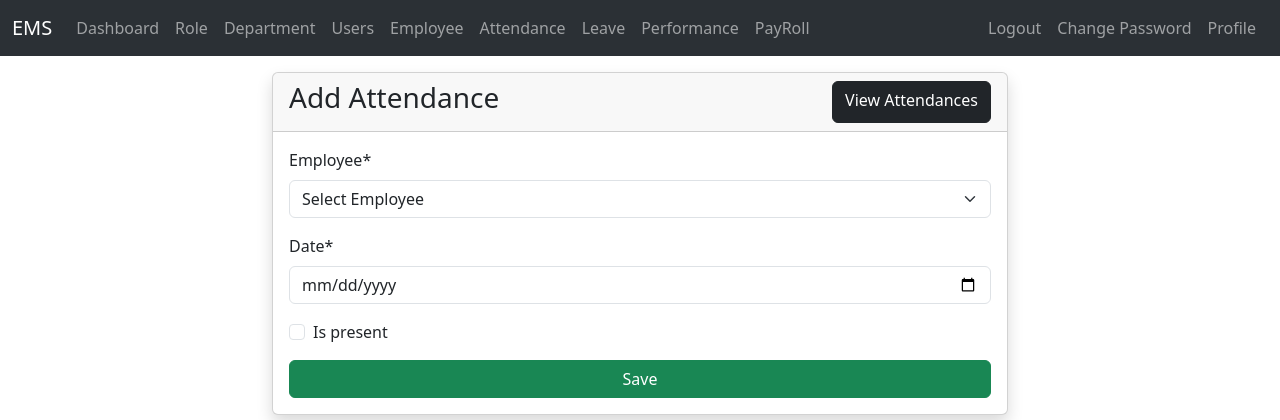
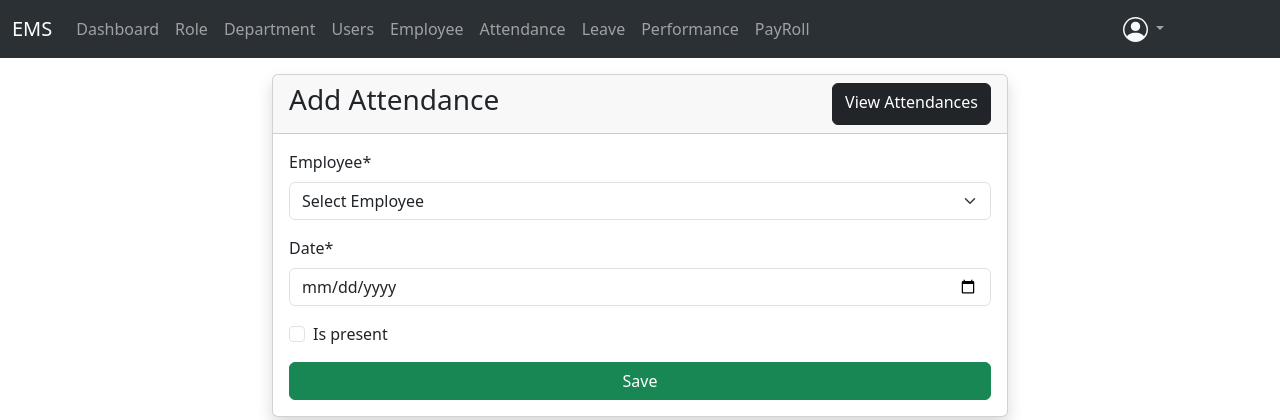
Before and after one commit to sunilyadav97/employee-management-system, a Django app: page /attendance/new/ in a window 1280 px wide. Shown: the top 420 px of the page. Run offline with Django 5.2, Linux system fonts and the light colour scheme; the visitor is signed in with stand-in values (Sample User, id 1); data that the repository does not hold is empty; parts of the project's set-up code (start-up, migrations or seed data) failed here and were passed over; some libraries are stand-ins or nearby versions.

Commit message:
Updated Header.

```diff
--- a/templates/generic_base.html
+++ b/templates/generic_base.html
@@ -16,10 +16,10 @@
         <div class="collapse navbar-collapse" id="navbarSupportedContent">
             <ul class="navbar-nav me-auto mb-2 mb-lg-0">
                 {% if request.user.is_authenticated %}
-                    {% if request.user.is_superuser %}
                     <li class="nav-item">
                         <a class="nav-link" aria-current="page" href="/">Dashboard</a>
                     </li>
+                    {% if request.user.is_superuser %}
                         <li class="nav-item">
                             <a class="nav-link" href="{% url 'emsapp:role_list' %}">Role</a>
                         </li>
@@ -50,7 +50,16 @@
                 {% endif %}
             </ul>
             {% if request.user.is_authenticated %}
-                <ul class="navbar-nav mb-2 mb-lg-0 me-1">
+                <ul class="navbar-nav mb-2 mb-lg-0 me-5">
+                    <li class="nav-item dropdown me-5">
+                        <a class="nav-link dropdown-toggle" href="#" role="button" data-bs-toggle="dropdown"
+                           aria-expanded="false">
+                            <span class="text-light"><svg xmlns="http://www.w3.org/2000/svg" width="25" height="25" fill="currentColor" class="bi bi-person-circle" viewBox="0 0 16 16">
+  <path d="M11 6a3 3 0 1 1-6 0 3 3 0 0 1 6 0"/>
+  <path fill-rule="evenodd" d="M0 8a8 8 0 1 1 16 0A8 8 0 0 1 0 8m8-7a7 7 0 0 0-5.468 11.37C3.242 11.226 4.805 10 8 10s4.757 1.225 5.468 2.37A7 7 0 0 0 8 1"/>
+</svg></span>
+                        </a>
+                        <ul class="dropdown-menu">
                             <li class="nav-item">
                                 <a href="{% url 'account_logout' %}" class="nav-link">Logout</a>
                             </li>
@@ -59,6 +68,11 @@
                             </li>
                             <li class="nav-item">
                                 <a href="{% url 'emsapp:profile' pk=request.user.employee.pk %}" class="nav-link">Profile</a>
+                            </li>
+                            <li class="nav-item">
+                                <a href="{% url 'mfa_index' %}" class="nav-link">Two Factor Auth</a>
+                            </li>
+                        </ul>
                     </li>
                 </ul>
             {% endif %}
```
Lines whose indentation alone changed are shown as unchanged.
